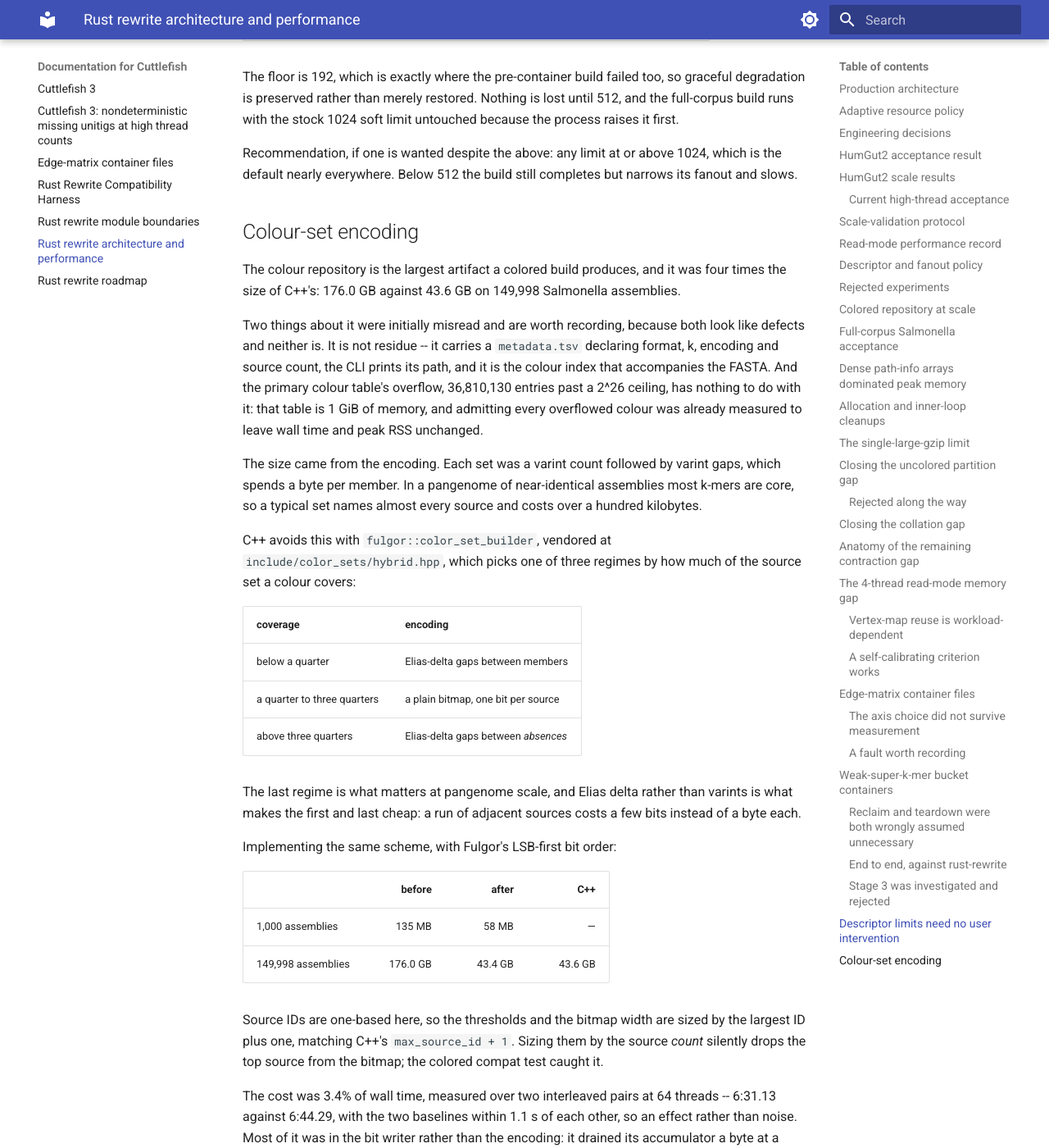
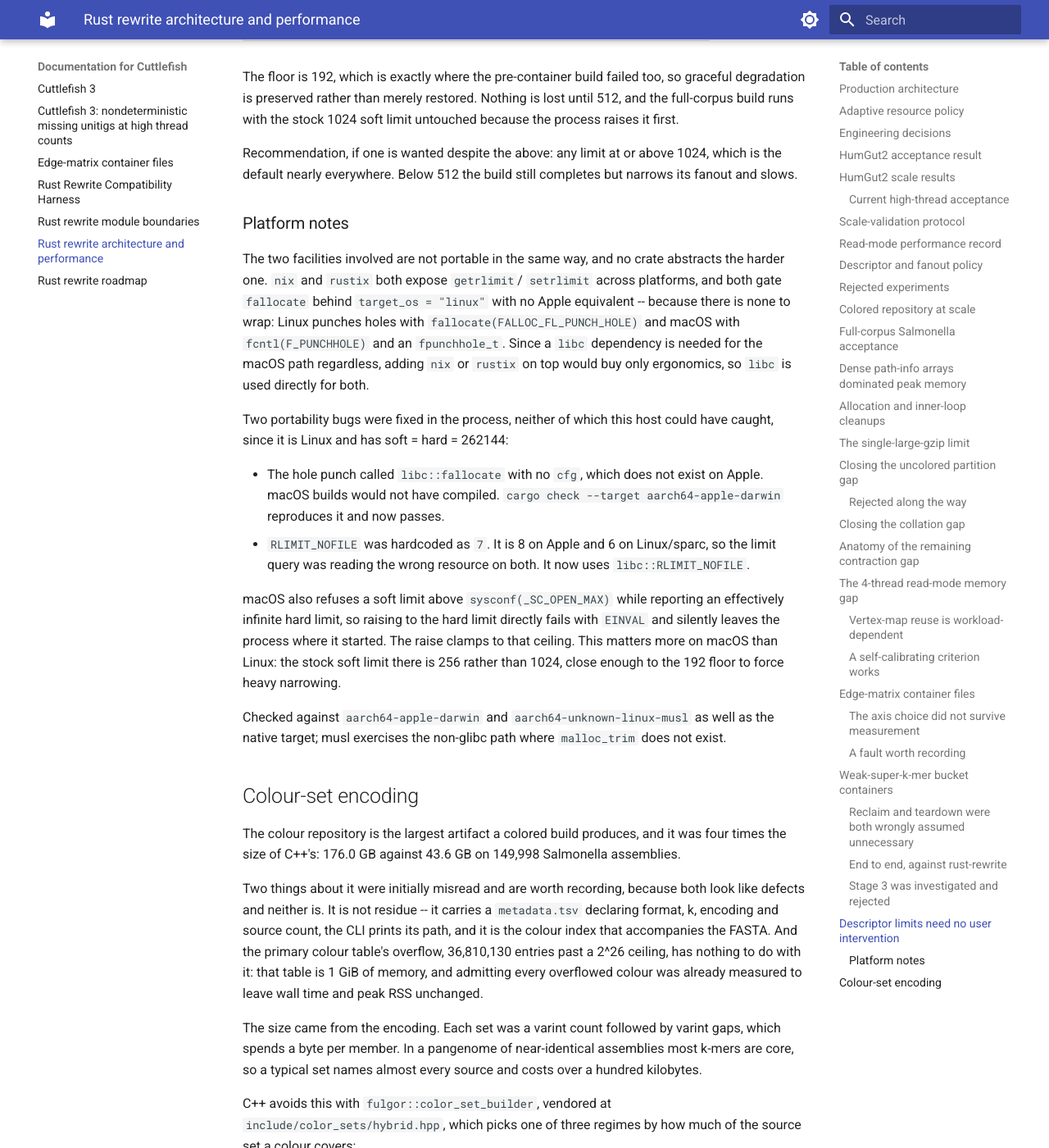
Before and after one commit to COMBINE-lab/cuttlefish, an MkDocs documentation site: the page built from docs/rust-rewrite-performance.md, in a window 1280 px wide and 1400 px high, scrolled down 34690 px. Shown: the whole window at 82% size. Built offline with MkDocs 1.6.1 and Material for MkDocs 9.7.7, drawn with Linux system fonts in a browser that asks for light colours.

Commit message:
Make the descriptor and hole-punch paths build and work on macOS
Two bugs this host could not catch, being Linux with soft = hard = 262144.

The hole punch called libc::fallocate with no cfg. That symbol does not exist
on Apple, so macOS builds did not compile at all. Linux keeps fallocate;
macOS gets fcntl(F_PUNCHHOLE) with an fpunchhole_t, which is the equivalent
interface and the reason no crate abstracts this -- nix and rustix both gate
their fallocate behind target_os = "linux" and offer no Apple path. A libc
dependency is needed for that regardless, so nix or rustix on top would buy
only ergonomics.

RLIMIT_NOFILE was hardcoded as 7. It is 8 on Apple and 6 on Linux/sparc, so
the query was reading the wrong resource on both. The hand-rolled extern "C"
block is gone in favour of libc's per-target constants and rlimit struct.

The raise also now clamps to sysconf(_SC_OPEN_MAX): macOS reports an
effectively infinite hard limit but refuses a soft limit above that ceiling,
so asking for the hard limit fails with EINVAL and leaves the process at its
stock 256 -- close enough to the 192 floor to force heavy narrowing, which
makes this matter more on macOS than on Linux.

Verified with cargo check against aarch64-apple-darwin and
aarch64-unknown-linux-musl, the latter covering the non-glibc path where
malloc_trim is absent. Reintroducing the ungated fallocate makes the Apple
check fail, so it is a real gate. Linux behaviour is unchanged: floor still
192, and a soft-only limit of 256 raises to 262144 and builds with full
fanout and exact counts.

Co-Authored-By: Claude Opus 5 <noreply@anthropic.com>
Claude-Session: https://claude.ai/code/session_019pPeNngiuUSmkd9dBuU1A9

```diff
--- a/docs/rust-rewrite-performance.md
+++ b/docs/rust-rewrite-performance.md
@@ -1423,6 +1423,38 @@ Recommendation, if one is wanted despite the above: any limit at or above 1024,
 which is the default nearly everywhere. Below 512 the build still completes but
 narrows its fanout and slows.
 
+### Platform notes
+
+The two facilities involved are not portable in the same way, and no crate
+abstracts the harder one. `nix` and `rustix` both expose `getrlimit`/
+`setrlimit` across platforms, and both gate `fallocate` behind
+`target_os = "linux"` with no Apple equivalent -- because there is none to
+wrap: Linux punches holes with `fallocate(FALLOC_FL_PUNCH_HOLE)` and macOS
+with `fcntl(F_PUNCHHOLE)` and an `fpunchhole_t`. Since a `libc` dependency is
+needed for the macOS path regardless, adding `nix` or `rustix` on top would buy
+only ergonomics, so `libc` is used directly for both.
+
+Two portability bugs were fixed in the process, neither of which this host
+could have caught, since it is Linux and has soft = hard = 262144:
+
+- The hole punch called `libc::fallocate` with no `cfg`, which does not exist
+  on Apple. macOS builds would not have compiled. `cargo check --target
+  aarch64-apple-darwin` reproduces it and now passes.
+- `RLIMIT_NOFILE` was hardcoded as `7`. It is 8 on Apple and 6 on Linux/sparc,
+  so the limit query was reading the wrong resource on both. It now uses
+  `libc::RLIMIT_NOFILE`.
+
+macOS also refuses a soft limit above `sysconf(_SC_OPEN_MAX)` while reporting
+an effectively infinite hard limit, so raising to the hard limit directly fails
+with `EINVAL` and silently leaves the process where it started. The raise
+clamps to that ceiling. This matters more on macOS than Linux: the stock soft
+limit there is 256 rather than 1024, close enough to the 192 floor to force
+heavy narrowing.
+
+Checked against `aarch64-apple-darwin` and `aarch64-unknown-linux-musl` as well
+as the native target; musl exercises the non-glibc path where `malloc_trim`
+does not exist.
+
 ## Colour-set encoding
 
 The colour repository is the largest artifact a colored build produces, and it
```
Also changed, not shown: 2 other files.
